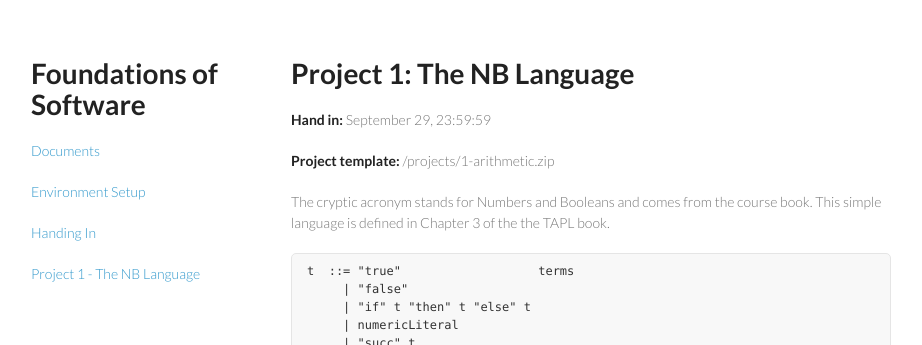
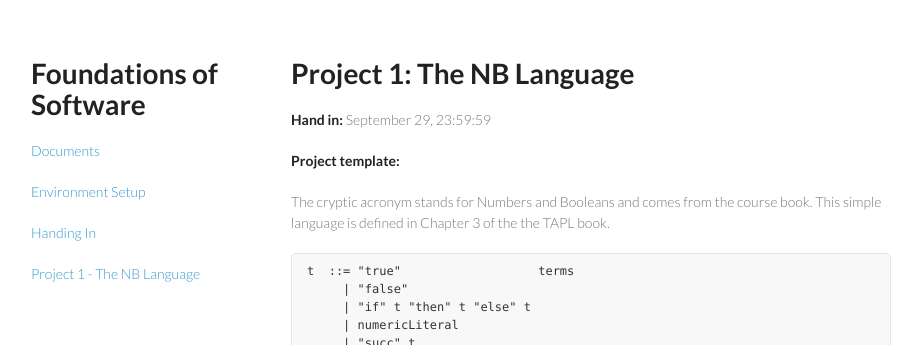
Before and after one commit to christophetd/fos2015.github.io, a Jekyll site: the page built from project1.md, in a window 1280 px wide and 900 px high. Shown: the top 345 px of the window, without its empty margins (179-1101 px from the left). Built offline with Jekyll 4.4.1, drawn with Linux system fonts in a browser that asks for light colours.

Commit message:
generated at 2015-09-15 16:42:54.670965

```diff
--- a/project1.md
+++ b/project1.md
@@ -9,7 +9,7 @@ index: 3
 
 **Hand in:** September 29, 23:59:59
 
-**Project template:** /projects/1-arithmetic.zip
+**Project template:** []()
 
 The cryptic acronym stands for Numbers and Booleans and comes from the course book.
 This simple language is defined in Chapter 3 of the the TAPL book.
```
Also changed, not shown: 4 other files.
